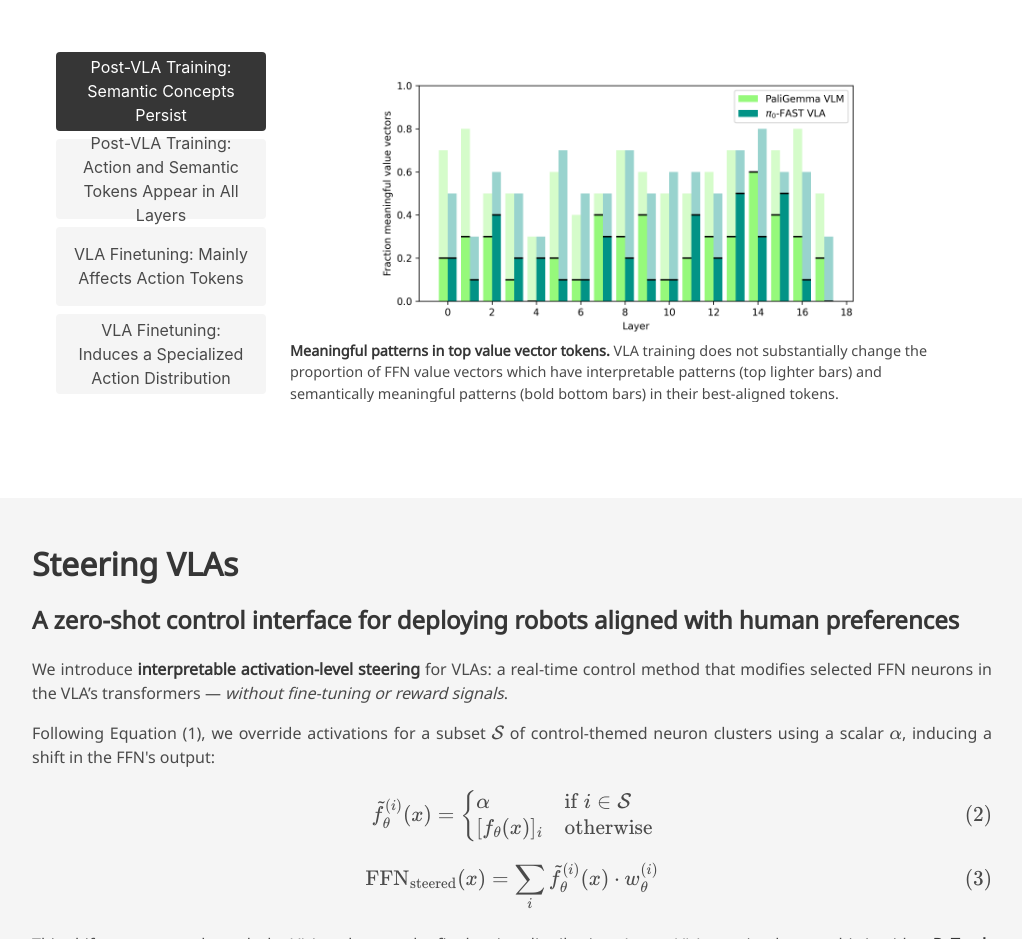
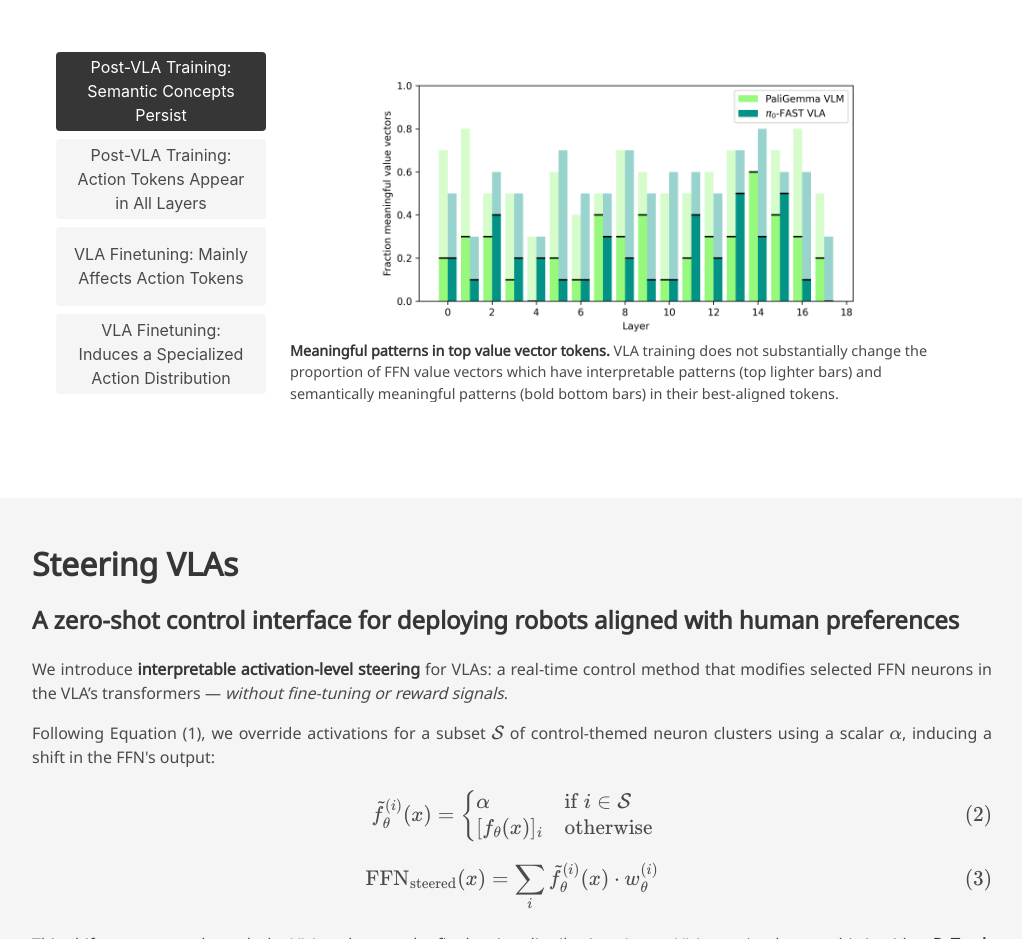
Before and after one commit to vla-mech-interp/vla-mech-interp.github.io, a plain HTML site: page index.html in a window 1280 px wide. Shown: the part 1943-2882 px from the top of the page, without its empty margins (128-1150 px from the left). Drawn offline with nearby package versions, Linux system fonts and the light colour scheme; some icons are missing; a web font is replaced by a local one.

```diff
--- a/index.html
+++ b/index.html
@@ -189,7 +189,7 @@
                     Post-VLA Training: Semantic Concepts Persist
                   </button>
                   <button class="button is-light is-fullwidth" style="flex: 1; white-space: normal;" onclick="showConceptTab(1)">
-                    Post-VLA Training: Action and Semantic Tokens Appear in All Layers
+                    Post-VLA Training: Action Tokens Appear in All Layers
                   </button>
                   <button class="button is-light is-fullwidth" style="flex: 1; white-space: normal;" onclick="showConceptTab(2)">
                     VLA Finetuning: Mainly Affects Action Tokens
```
Also changed, not shown: static/images/steer_1.png, static/images/steer_2.png.
